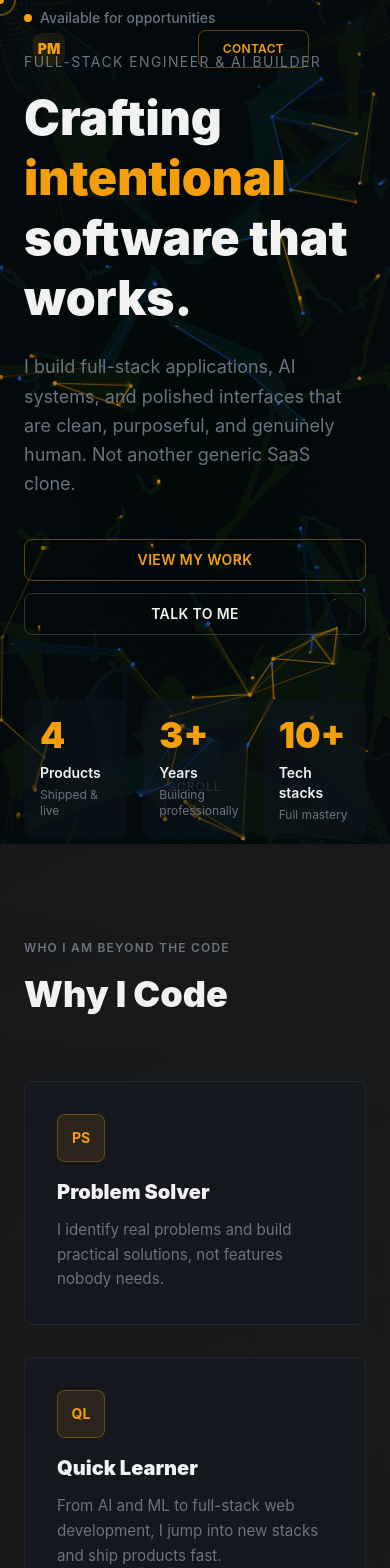
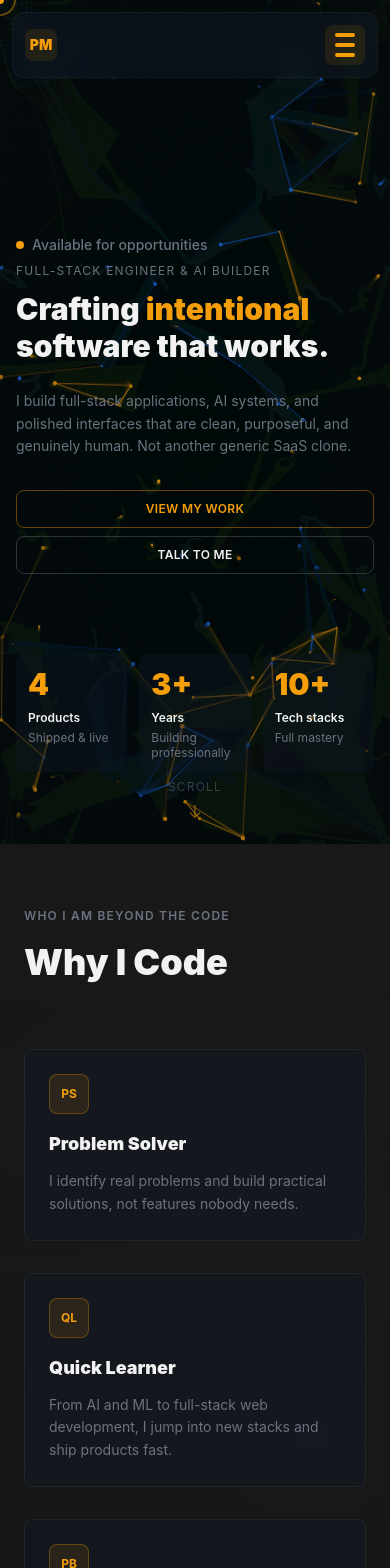
Before and after one commit to sgpushkar/My-Portfolio, a Next.js app: page / in a window 390 px wide. Shown: the top 1568 px of the page. Built offline with nearby package versions, Linux system fonts and the light colour scheme.

Commit message:
UPDATED UI 2

```diff
--- a/src/components/layout/Navbar.tsx
+++ b/src/components/layout/Navbar.tsx
@@ -43,25 +43,25 @@
       initial={{ opacity: 0, y: -10 }}
       animate={{ opacity: 1, y: 0 }}
       transition={{ duration: 0.4, ease: 'easeOut' }}
-      className="fixed inset-x-0 top-0 z-[1000] px-4 pt-4 sm:px-6"
+      className="fixed inset-x-0 top-0 z-[1000] px-3 pt-3 sm:px-6 sm:pt-4"
     >
       <div
         className={`mx-auto max-w-7xl transition-all duration-300 ${
           scrolled
             ? 'border border-accent-muted/10 bg-bg-secondary/50 shadow-soft-lg backdrop-blur-md'
-            : 'border border-transparent bg-transparent'
+            : 'border border-accent-muted/10 bg-bg-secondary/50 backdrop-blur-md'
         } rounded-xl overflow-hidden`}
       >
-        <div className="flex items-center justify-between gap-4 px-4 py-3 sm:px-6 sm:py-4">
+        <div className="flex items-center justify-between gap-3 sm:gap-4 px-3 py-3 sm:px-6 sm:py-4">
           {/* Logo */}
           <a
             href="#hero"
-            className="flex items-center gap-2 text-accent-default hover:text-accent-warm transition-colors font-semibold"
+            className="flex items-center gap-2 text-accent-default hover:text-accent-warm transition-colors font-semibold flex-shrink-0"
           >
             <div className="w-8 h-8 rounded-lg bg-accent-warm/10 flex items-center justify-center font-black text-sm text-accent-warm">
               PM
             </div>
-            <span className="font-semibold text-sm hidden sm:block text-accent-default">Pushkar</span>
+            <span className="font-semibold text-xs sm:text-sm hidden sm:block text-accent-default">Pushkar</span>
           </a>
 
           {/* Desktop Navigation */}
@@ -87,7 +87,7 @@
           </ul>
 
           {/* Right side actions */}
-          <div className="flex items-center gap-2 sm:gap-3">
+          <div className="flex items-center gap-1.5 sm:gap-3">
             <a
               href="https://github.com/sgpushkar"
               target="_blank"
@@ -96,30 +96,30 @@
             >
               GitHub
             </a>
-            <GlowButton variant="primary" href="#contact" className="text-xs px-4">
+            <GlowButton variant="primary" href="#contact" className="hidden sm:inline-flex text-xs px-4 sm:px-5 py-2 sm:py-2.5 whitespace-nowrap">
               Contact
             </GlowButton>
 
             {/* Mobile Menu Button */}
             <button
-              className="md:hidden w-10 h-10 flex flex-col items-center justify-center gap-1.5 rounded-lg hover:bg-bg-secondary transition-colors"
+              className="md:hidden w-10 h-10 flex flex-col items-center justify-center gap-1.5 rounded-lg bg-accent-warm/10 hover:bg-accent-warm/20 transition-all duration-300 flex-shrink-0"
               onClick={() => setMenuOpen((open) => !open)}
               aria-label="Toggle menu"
               aria-expanded={menuOpen}
             >
               <span
-                className={`w-5 h-0.5 bg-accent-default rounded-full transition-transform duration-300 ${
-                  menuOpen ? 'translate-y-1.5 rotate-45' : ''
+                className={`w-5 h-1 bg-accent-warm rounded-full transition-transform duration-300 ${
+                  menuOpen ? 'translate-y-2 rotate-45' : ''
                 }`}
               />
               <span
-                className={`w-5 h-0.5 bg-accent-default rounded-full transition-opacity duration-300 ${
+                className={`w-5 h-1 bg-accent-warm rounded-full transition-opacity duration-300 ${
                   menuOpen ? 'opacity-0' : 'opacity-100'
                 }`}
               />
               <span
-                className={`w-5 h-0.5 bg-accent-default rounded-full transition-transform duration-300 ${
-                  menuOpen ? '-translate-y-1.5 -rotate-45' : ''
+                className={`w-5 h-1 bg-accent-warm rounded-full transition-transform duration-300 ${
+                  menuOpen ? '-translate-y-2 -rotate-45' : ''
                 }`}
               />
             </button>
@@ -145,7 +145,7 @@
                   key={href}
                   href={href}
                   onClick={() => setMenuOpen(false)}
-                  className={`block px-4 py-2 text-xs font-semibold uppercase tracking-wider rounded-lg transition-colors ${
+                  className={`block px-4 py-3 text-xs font-semibold uppercase tracking-wider rounded-lg transition-colors ${
                     active
                       ? 'text-accent-warm bg-accent-warm/10'
                       : 'text-accent-muted hover:text-accent-default hover:bg-bg-secondary'
@@ -161,7 +161,7 @@
                 href="https://github.com/sgpushkar"
                 target="_blank"
                 rel="noopener noreferrer"
-                className="flex-1 text-xs font-semibold uppercase tracking-wider text-accent-muted hover:text-accent-warm transition-colors"
+                className="flex-1 px-4 py-3 text-xs font-semibold uppercase tracking-wider text-accent-muted hover:text-accent-warm hover:bg-bg-secondary rounded-lg transition-colors text-center"
               >
                 GitHub
               </a>
--- a/src/components/sections/About.tsx
+++ b/src/components/sections/About.tsx
@@ -31,7 +31,7 @@
   return (
     <section
       id="about"
-      className="relative w-full py-24"
+      className="relative w-full py-16 sm:py-24"
     >
       <div className="absolute inset-0 overflow-hidden pointer-events-none">
         <div className="absolute -top-1/2 right-0 h-96 w-96 rounded-full bg-accent-primary/4 blur-3xl" />
@@ -54,26 +54,26 @@
               whileInView={{ opacity: 1, y: 0 }}
               transition={{ delay: index * 0.1 }}
               viewport={{ once: false }}
-              className="group rounded-lg border border-accent-muted/15 bg-bg-secondary/40 p-8 transition-all hover:border-accent-warm/30 hover:shadow-depth-md"
+              className="group rounded-lg border border-accent-muted/15 bg-bg-secondary/40 p-6 sm:p-8 transition-all hover:border-accent-warm/30 hover:shadow-depth-md"
             >
-              <div className="mb-4 inline-flex h-12 w-12 items-center justify-center rounded-lg border border-accent-warm/30 bg-accent-warm/10 text-sm font-bold text-accent-warm">
+              <div className="mb-4 inline-flex h-10 w-10 sm:h-12 sm:w-12 items-center justify-center rounded-lg border border-accent-warm/30 bg-accent-warm/10 text-xs sm:text-sm font-bold text-accent-warm">
                 {point.icon}
               </div>
-              <h3 className="mb-3 text-xl font-black text-accent-default">{point.title}</h3>
-              <p className="leading-relaxed text-accent-muted">{point.desc}</p>
+              <h3 className="mb-3 text-lg sm:text-xl font-black text-accent-default">{point.title}</h3>
+              <p className="leading-relaxed text-accent-muted text-sm">{point.desc}</p>
             </motion.div>
           ))}
         </motion.div>
 
         <motion.div
-          className="mt-20 max-w-3xl"
+          className="mt-12 sm:mt-20 max-w-3xl"
           initial={{ opacity: 0, y: 30 }}
           whileInView={{ opacity: 1, y: 0 }}
           transition={{ duration: 0.6 }}
           viewport={{ once: false }}
         >
-          <div className="rounded-lg border border-accent-muted/15 bg-bg-secondary/40 p-10">
-            <p className="mb-6 text-lg leading-relaxed text-accent-muted">
+          <div className="rounded-lg border border-accent-muted/15 bg-bg-secondary/40 p-6 sm:p-10">
+            <p className="mb-6 text-base sm:text-lg leading-relaxed text-accent-muted">
               I started coding to solve problems I faced in college. What began as
               "let me automate this" turned into a passion for building AI-powered
               tools and full-stack systems that actually impact people's lives.
--- a/src/components/sections/Education.tsx
+++ b/src/components/sections/Education.tsx
@@ -9,7 +9,7 @@
   return (
     <section
       id="education"
-      className="relative w-full py-24"
+      className="relative w-full py-16 sm:py-24"
     >
       <div className="absolute inset-0 overflow-hidden pointer-events-none">
         <div className="absolute -top-1/4 right-1/4 w-96 h-96 bg-accent-primary/4 rounded-full blur-3xl" />
@@ -23,9 +23,9 @@
           whileInView={{ opacity: 1, y: 0 }}
           transition={{ duration: 0.6 }}
           viewport={{ once: false }}
-          className="mt-16 bg-bg-secondary/40 border border-accent-muted/15 rounded-lg p-10 hover:border-accent-primary/40 transition-all"
+          className="mt-16 bg-bg-secondary/40 border border-accent-muted/15 rounded-lg p-6 sm:p-10 hover:border-accent-primary/40 transition-all"
         >
-          <h3 className="text-2xl font-black text-accent-default mb-2">
+          <h3 className="text-xl sm:text-2xl font-black text-accent-default mb-2">
             Diploma in Computer Engineering
           </h3>
           <p className="text-accent-warm font-semibold mb-2">
--- a/src/components/sections/Hero.tsx
+++ b/src/components/sections/Hero.tsx
@@ -13,7 +13,7 @@
   return (
     <section
       id="hero"
-      className="relative w-full min-h-screen flex items-center justify-center overflow-hidden bg-gradient-to-b from-bg-primary via-bg-secondary to-bg-primary"
+      className="relative w-full min-h-screen flex items-center justify-center overflow-hidden bg-gradient-to-b from-bg-primary via-bg-secondary to-bg-primary pt-40 sm:pt-44 md:pt-52"
     >
       {/* Subtle background accent blob (just one, not multiple) */}
       <div className="absolute top-20 -right-32 w-96 h-96 bg-accent-warm/8 rounded-full blur-3xl pointer-events-none" />
@@ -21,8 +21,8 @@
       {/* Subtle grid overlay */}
       <div className="absolute inset-0 bg-[linear-gradient(rgba(149,164,175,0.03)_1px,transparent_1px),linear-gradient(90deg,rgba(149,164,175,0.03)_1px,transparent_1px)] bg-[size:60px_60px] [mask-image:linear-gradient(180deg,rgba(0,0,0,0.4),transparent_70%)] pointer-events-none" />
 
-      <div className="relative z-10 w-full max-w-7xl px-6 mx-auto">
-        <div className="flex flex-col gap-16 lg:flex-row lg:justify-between lg:items-end">
+      <div className="relative z-10 w-full max-w-7xl px-4 sm:px-6 mx-auto">
+        <div className="flex flex-col gap-12 sm:gap-16 lg:flex-row lg:justify-between lg:items-end">
           {/* Main content - offset left with breathing room */}
           <motion.div
             initial={{ opacity: 0, y: 20 }}
@@ -35,7 +35,7 @@
               initial={{ opacity: 0 }}
               animate={{ opacity: 1 }}
               transition={{ delay: 0.1, duration: 0.5 }}
-              className="inline-flex items-center gap-2 mb-6"
+              className="inline-flex items-center gap-2 mb-2 sm:mb-4"
             >
               <div className="w-2 h-2 rounded-full bg-accent-warm" />
               <span className="text-sm font-medium text-accent-muted">
@@ -44,12 +44,12 @@
             </motion.div>
 
             {/* Descriptor - soft and intentional */}
-            <p className="text-sm uppercase tracking-widest text-accent-muted mb-4">
+            <p className="text-xs sm:text-sm uppercase tracking-widest text-accent-muted mb-3 sm:mb-4">
               Full-Stack Engineer & AI Builder
             </p>
 
             {/* Main headline - bold and slightly offset */}
-            <h1 className="text-5xl sm:text-6xl lg:text-7xl font-black leading-tight mb-6 text-accent-default mix-blend-lighten">
+            <h1 className="text-3xl sm:text-5xl lg:text-7xl font-black leading-tight mb-6 text-accent-default mix-blend-lighten">
               Crafting{' '}
               <span className="text-accent-warm">intentional</span>
               {' '}
@@ -58,16 +58,16 @@
             </h1>
 
             {/* Description - warm and conversational */}
-            <p className="text-lg leading-relaxed text-accent-muted max-w-xl mb-10">
+            <p className="text-sm sm:text-lg leading-relaxed text-accent-muted max-w-xl mb-8 sm:mb-10">
               I build full-stack applications, AI systems, and polished interfaces that are clean, purposeful, and genuinely human. Not another generic SaaS clone.
             </p>
 
             {/* CTA Buttons - primary focus */}
-            <div className="flex flex-col sm:flex-row gap-3 sm:gap-4">
-              <GlowButton href="#projects" className="px-8">
+            <div className="flex flex-col sm:flex-row gap-2 sm:gap-4">
+              <GlowButton href="#projects" className="px-6 sm:px-8 py-2 sm:py-2.5 text-xs sm:text-sm">
                 View my work
               </GlowButton>
-              <GlowButton href="#contact" variant="outline" className="px-8">
+              <GlowButton href="#contact" variant="outline" className="px-6 sm:px-8 py-2 sm:py-2.5 text-xs sm:text-sm">
                 Talk to me
               </GlowButton>
             </div>
@@ -78,7 +78,7 @@
             initial={{ opacity: 0, y: 40 }}
             animate={{ opacity: 1, y: 0 }}
             transition={{ delay: 0.2, duration: 0.6, ease: 'easeOut' }}
-            className="grid grid-cols-3 gap-4 lg:gap-6 w-full lg:w-auto lg:max-w-sm"
+            className="grid grid-cols-3 gap-3 sm:gap-4 lg:gap-6 w-full lg:w-auto lg:max-w-sm mt-8 lg:mt-0"
           >
             {stats.map((stat, i) => (
               <div
@@ -89,14 +89,14 @@
                 <div className="absolute inset-0 bg-bg-secondary rounded-lg opacity-40 group-hover:opacity-60 transition-opacity duration-300" />
 
                 {/* Content */}
-                <div className="relative p-4 sm:p-6">
-                  <div className="text-4xl sm:text-5xl font-black text-accent-warm mb-2">
+                <div className="relative p-3 sm:p-4 lg:p-6">
+                  <div className="text-3xl sm:text-4xl lg:text-5xl font-black text-accent-warm mb-2">
                     {stat.value}
                   </div>
-                  <div className="text-sm font-semibold text-accent-default mb-1">
+                  <div className="text-xs sm:text-sm font-semibold text-accent-default mb-1">
                     {stat.label}
                   </div>
-                  <div className="text-xs text-accent-muted">
+                  <div className="text-xs text-accent-muted leading-tight">
                     {stat.subtext}
                   </div>
                 </div>
--- a/src/components/sections/Projects.tsx
+++ b/src/components/sections/Projects.tsx
@@ -28,7 +28,7 @@
   return (
     <section
       id="projects"
-      className="relative w-full py-24"
+      className="relative w-full py-16 sm:py-24"
     >
       {/* Subtle accent blob */}
       <div className="absolute -left-32 top-1/3 w-96 h-96 bg-accent-primary/5 rounded-full blur-3xl pointer-events-none" />
@@ -68,7 +68,7 @@
                   }`}
                 >
                   {/* Content */}
-                  <div className="p-8 lg:p-10 flex flex-col h-full">
+                  <div className="p-6 sm:p-8 lg:p-10 flex flex-col h-full">
                     {/* Header with index and badge */}
                     <div className="flex items-start justify-between mb-6">
                       <div className="flex items-center gap-3 text-sm font-semibold uppercase tracking-widest text-accent-muted">
--- a/src/components/sections/Skills.tsx
+++ b/src/components/sections/Skills.tsx
@@ -9,7 +9,7 @@
   return (
     <section
       id="skills"
-      className="relative w-full py-24"
+      className="relative w-full py-16 sm:py-24"
     >
       {/* Background */}
       <div className="absolute inset-0 overflow-hidden pointer-events-none">
@@ -19,7 +19,7 @@
       <div className="relative z-10 max-w-7xl mx-auto px-6">
         <SectionHeading subtitle="Technologies I master">Skills & Expertise</SectionHeading>
 
-        <div className="grid grid-cols-1 md:grid-cols-2 lg:grid-cols-3 gap-6 mt-16">
+        <div className="grid grid-cols-1 md:grid-cols-2 lg:grid-cols-3 gap-4 sm:gap-6 mt-16">
           {SKILL_CATEGORIES.map((category, i) => (
             <motion.div
               key={category.id}
@@ -27,7 +27,7 @@
               whileInView={{ opacity: 1, y: 0 }}
               transition={{ delay: i * 0.1 }}
               viewport={{ once: false }}
-              className="bg-bg-secondary/40 border border-accent-muted/15 rounded-lg p-8 hover:border-accent-primary/40 transition-all"
+              className="bg-bg-secondary/40 border border-accent-muted/15 rounded-lg p-6 sm:p-8 hover:border-accent-primary/40 transition-all"
             >
               <h3 className="text-lg font-black text-accent-warm mb-6 uppercase tracking-widest">
                 {category.title}
--- a/src/components/sections/TechStack.tsx
+++ b/src/components/sections/TechStack.tsx
@@ -10,7 +10,7 @@
   return (
     <section
       id="techstack"
-      className="relative w-full py-24"
+      className="relative w-full py-16 sm:py-24"
     >
       <div className="absolute inset-0 overflow-hidden pointer-events-none">
         <div className="absolute bottom-0 right-1/4 w-96 h-96 bg-accent-warm/4 rounded-full blur-3xl" />
@@ -19,7 +19,7 @@
       <div className="relative z-10 max-w-7xl mx-auto px-6">
         <SectionHeading subtitle="Building with modern tools">Tech Arsenal</SectionHeading>
 
-        <div className="grid grid-cols-2 sm:grid-cols-3 lg:grid-cols-4 gap-4 mt-16">
+        <div className="grid grid-cols-2 sm:grid-cols-3 lg:grid-cols-4 gap-3 sm:gap-4 mt-16">
           {TECH_STACK.map((tech, i) => {
             const Icon = getIcon(tech.icon);
             return (
```
Also changed, not shown: src/components/sections/Achievements.tsx (+10 -10 lines), src/components/sections/Contact.tsx (+4 -4 lines), src/components/sections/Experience.tsx (+9 -9 lines).
